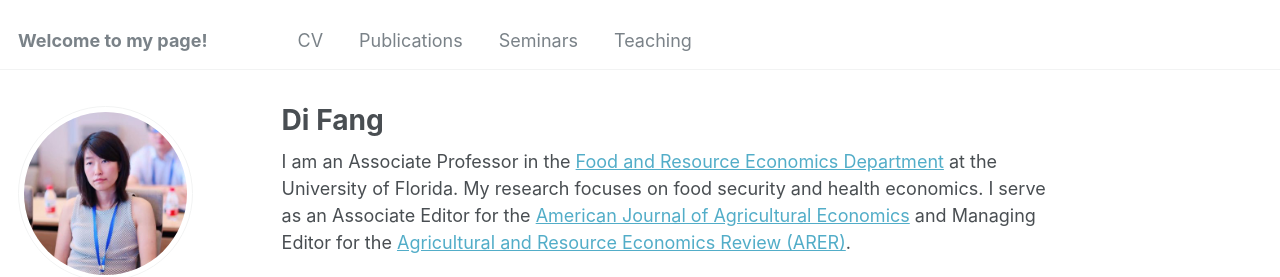
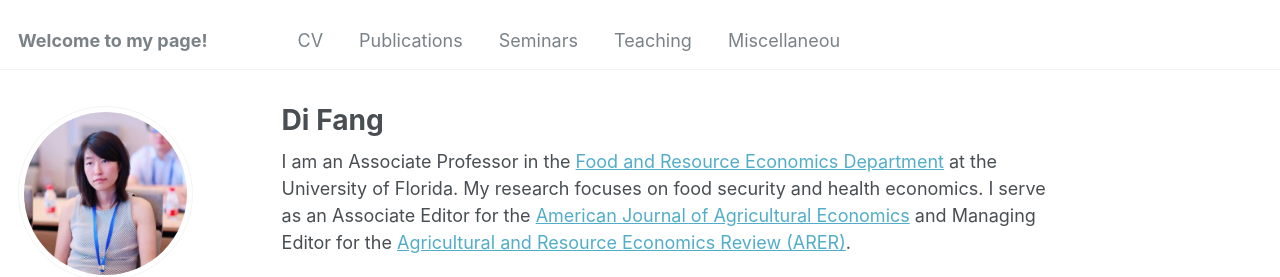
Before and after one commit to fangdi2009/mypage, a Jekyll site: the page built from _pages/about.md, in a window 1280 px wide. Shown: the top 277 px of the page. Built offline with Jekyll 4.4.1, drawn with Linux system fonts in a browser that asks for light colours; some web fonts are replaced.

Commit message:
Update navigation.yml

```diff
--- a/_data/navigation.yml
+++ b/_data/navigation.yml
@@ -17,8 +17,8 @@ main:
   - title: "Teaching"
     url: /teaching/
 
-  #- title: "Portfolio"
-    #url: /portfolio/
+  - title: "Miscellaneou"
+    url: /portfolio/
 
  #- title: "Blog Posts"
     #url: /year-archive/
```
